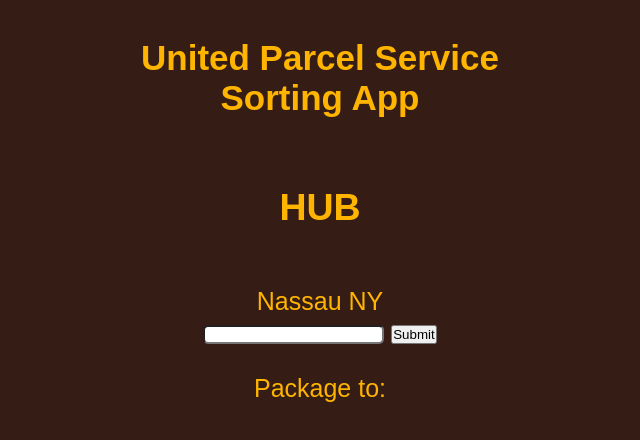
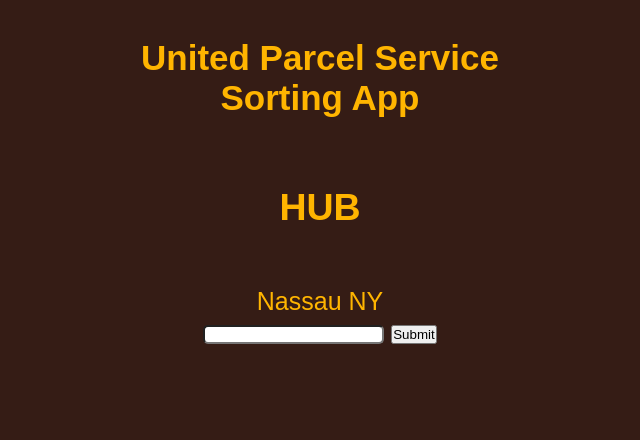
Before and after one commit to hammyyawmagorp/ups-sort-app, a website: page public/index.html in a window 1280 px wide. Shown: the whole page, without its empty margins (320-960 px from the left). Drawn offline with nearby package versions, Linux system fonts and the light colour scheme; a web font is replaced by a local one.

Commit message:
updated js & html

```diff
--- a/public/index.html
+++ b/public/index.html
@@ -28,7 +28,7 @@
                         <input class="zipCodeBox" name="nasnyZip" type="number">
                         <input type="Submit">
                       </form><br>
-                      <div>Package to:</div><br>
+                      <div class="packageToTxt"></div><br>
                       <p class="pdDisplay"></p>
                   </div>
               </div>
--- a/public/index.js
+++ b/public/index.js
@@ -11,6 +11,7 @@
 function getPD (zipcode){
     axios.get (`${localUrl}/getPD?zipcode=${zipcode}`)
     .then((res) => {
+        document.querySelector('.packageToTxt').innerText = "Package to:";
         document.querySelector('.pdDisplay').innerText = res.data[0].color;
 
     }).catch(err => document.querySelector('.pdDisplay').innerText = "Offline"
```
